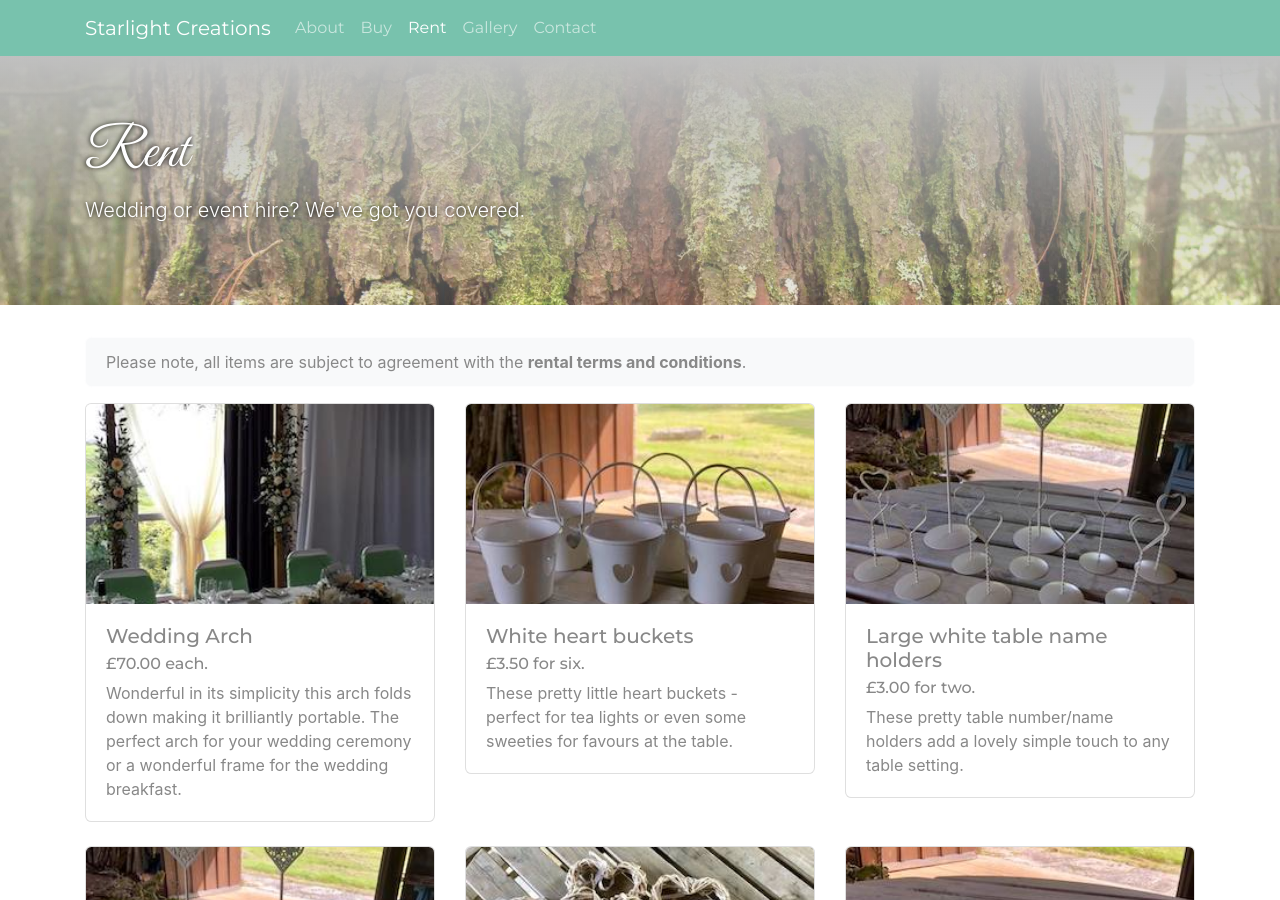
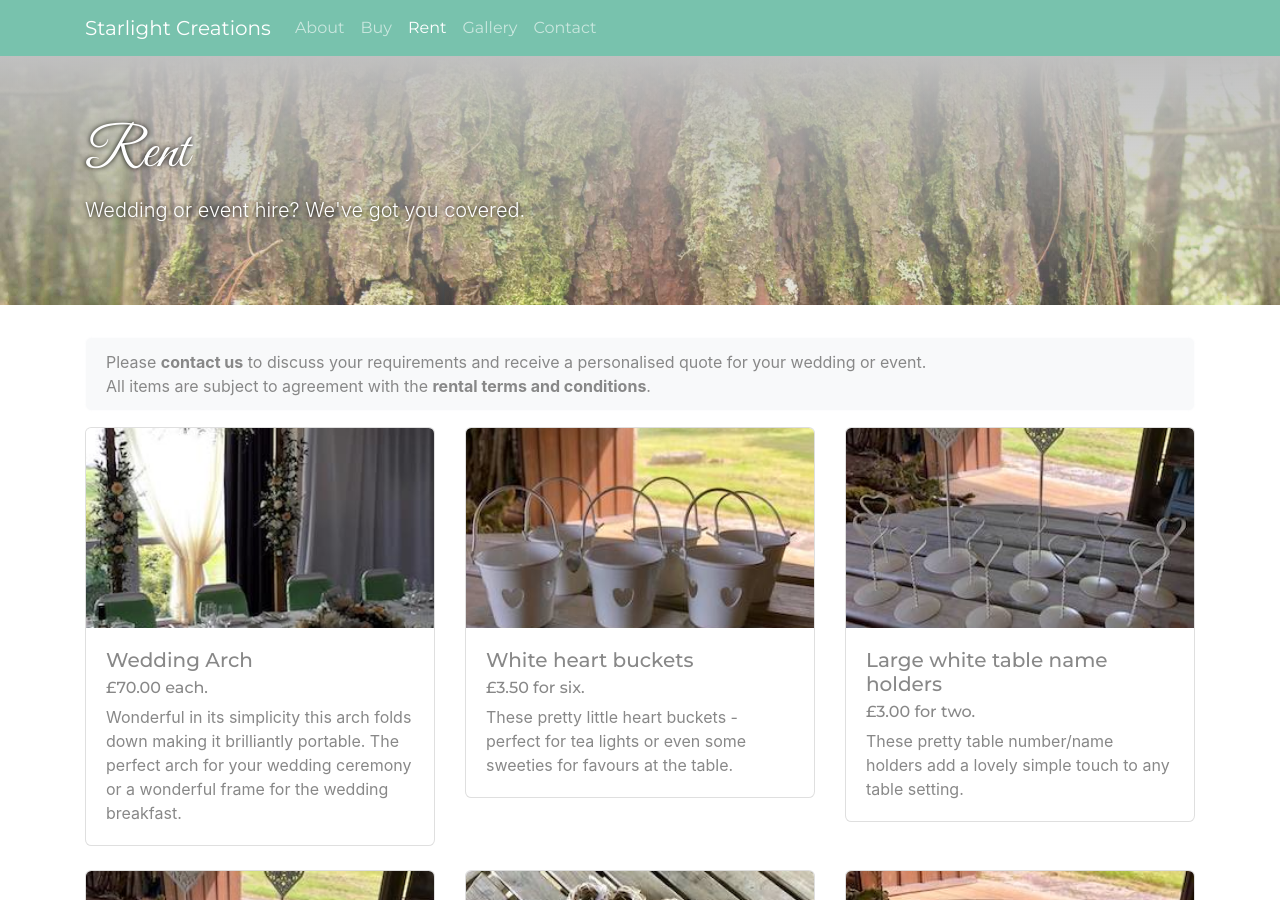
Before and after one commit to starlight-creations/starlight-creations.github.io, a Jekyll site: the page built from rent.html, in a window 1280 px wide and 900 px high. Built offline with Jekyll 4.4.1, drawn with Linux system fonts in a browser that asks for light colours; nearby versions of some CDN libraries.

Commit message:
contact link

```diff
--- a/rent.html
+++ b/rent.html
@@ -5,7 +5,8 @@ description: Wedding or event hire? We've got you covered.
 permalink: /rent
 ---
 <div class="alert alert-light" role="alert">
-    Please note, all items are subject to agreement with the <a href="{{ '/terms' | absolute_url }}" class="alert-link">rental terms and conditions</a>.
+    Please <a href="mailto:hello@starlightcreations.co.uk?subject=Rental Enquiry" target="_blank" class="alert-link">contact us</a> to discuss your requirements and receive a personalised quote for your wedding or event.<br/>
+    All items are subject to agreement with the <a href="{{ '/terms' | absolute_url }}" class="alert-link">rental terms and conditions</a>.
 </div>
 {%- assign count = 0 -%}
 {%- assign new_row = true -%}
```
